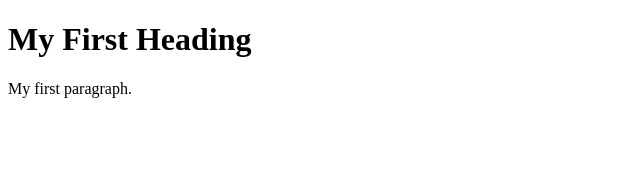
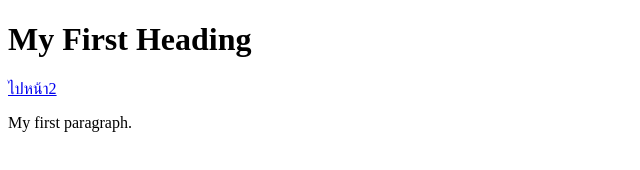
Before and after one commit to icekunxx/icekunxx.github.io, a plain HTML site: page index.html in a window 1280 px wide. Shown: the whole page, without its empty margins (0-640 px from the left). Drawn offline with Linux system fonts and the light colour scheme.

Commit message:
Update index.html

```diff
--- a/index.html
+++ b/index.html
@@ -3,6 +3,7 @@
 <body>
 
 <h1>My First Heading</h1>
+<a href="1.html" class="btn btn-lg btn-primary btn-block">ไปหน้า2</a>
 <p>My first paragraph.</p>
 
 </body>
```
